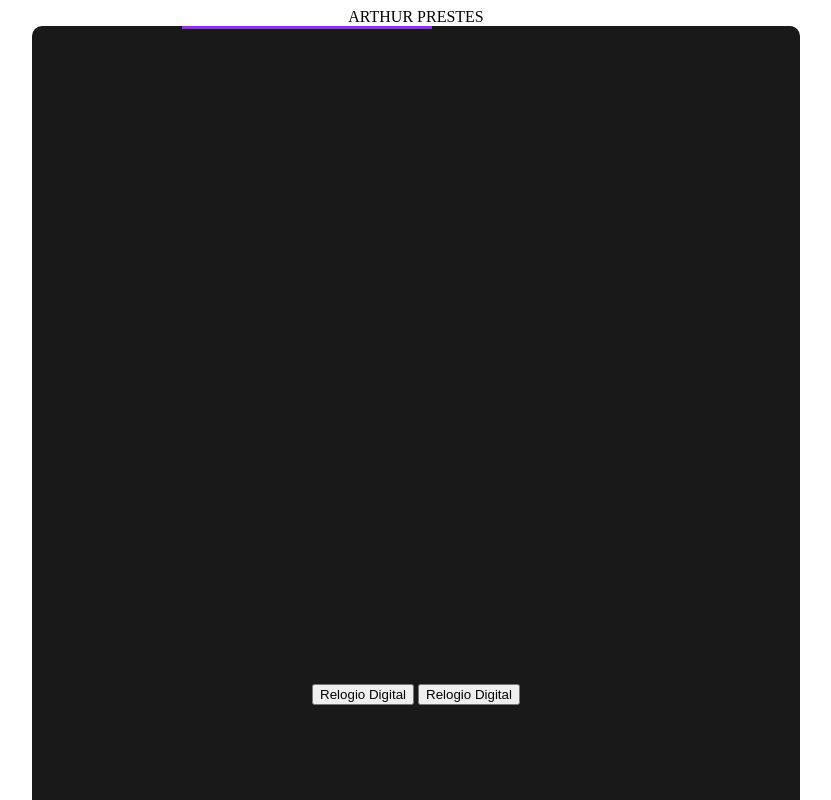
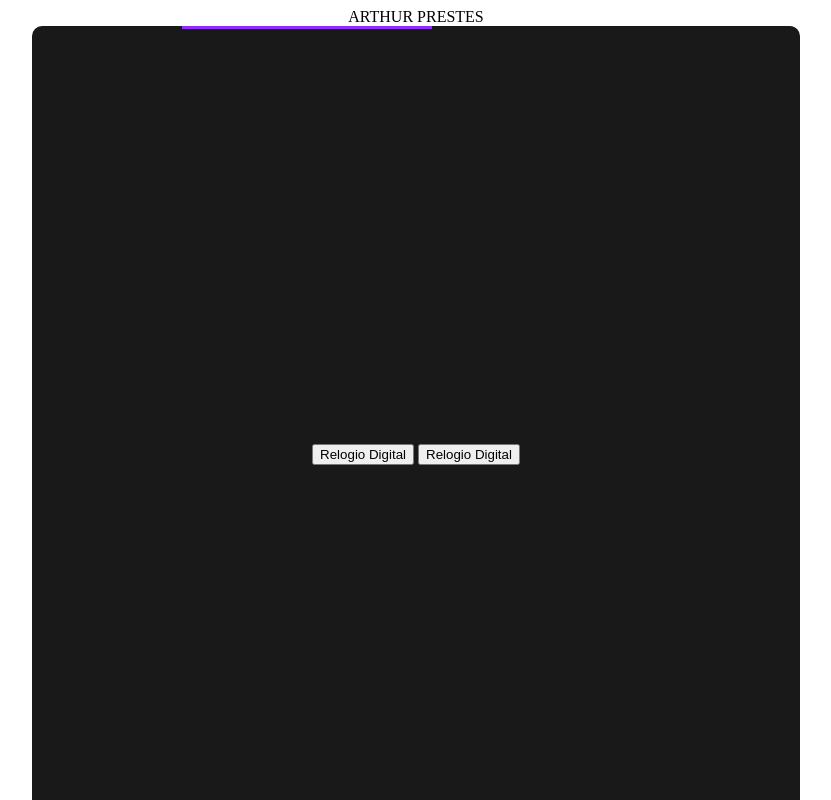
Before and after one commit to ArthurPrestes/ArthurPrestes.github.io, a plain HTML site: page index.html in a window 1280 px wide. Shown: the top 800 px of the page, without its empty margins (224-1055 px from the left). Drawn offline with Linux system fonts and the light colour scheme.

Commit message:
up
altura card tela inicial

```diff
--- a/index.css
+++ b/index.css
@@ -3,7 +3,7 @@
     display:grid;
     place-items:center;
     position:relative;
-    height: 1336px;
+    height: 857px;
     width: 768px;
     background:#191919;
     border-radius:10px;
```
